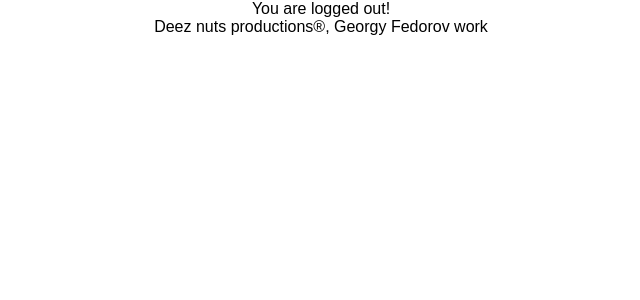
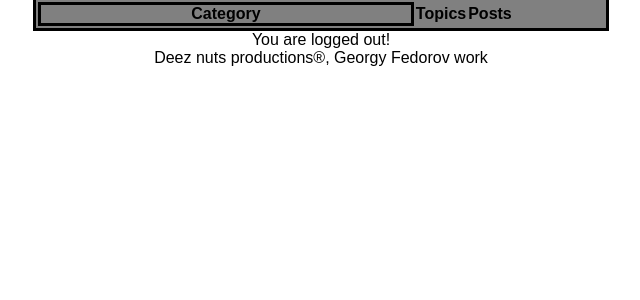
Before and after one commit to Slippar/sordes-simple-forum, a PHP site: page / in a window 1280 px wide. Shown: the part 58-358 px from the top of the page, without its empty margins (319-959 px from the left). Run offline with PHP 8.4, Linux system fonts and the light colour scheme; lists and menus that the app fills with data are empty.

Commit message:
Add files via upload

```diff
--- /dev/null
+++ b/Sordes/body.php
@@ -0,0 +1,9 @@
+	<div class=forumbody>
+		<table class=CatTopPost>
+		  <tr>
+			<th class=CatName>Category</th>
+			<th class=TopicName>Topics</th>
+			<th class=PostName>Posts</th>
+		  </tr>
+		</table class=CatTopPost>
+	</div class=forumbody>
--- a/Sordes/index.php
+++ b/Sordes/index.php
@@ -6,6 +6,7 @@
 		<div class="wrapper-main">
 			<section class="section-default">
 				<?php
+					require "body.php";
 					if (isset($_SESSION['userId'])) {
 						echo '<p class="login-status"> You are logged in! </p>';
 					}
--- a/Sordes/style.css
+++ b/Sordes/style.css
@@ -36,3 +36,29 @@ body {
 .loginfields {
 	background-color: #C0C0C0;
 }
+.forumbody {
+	width: 45%;
+
+	margin-right: auto;
+	margin-left: auto;
+	margin-bottom: auto;
+	margin-top: auto;
+
+	background-color: grey;
+	border-right-style: solid;
+	border-bottom-style: solid;
+	border-left-style: solid;
+}
+.CatTopPost {
+	display: block;
+	padding: 0;
+    margin: 0;
+}
+.CatName {
+	background-color: grey;
+	border-right-style: solid;
+	border-bottom-style: solid;
+	border-left-style: solid;
+	border-top-style: solid;
+	width: 80%;
+}
```
Also changed, not shown: Sordes/header.php (line endings or trailing spaces).
